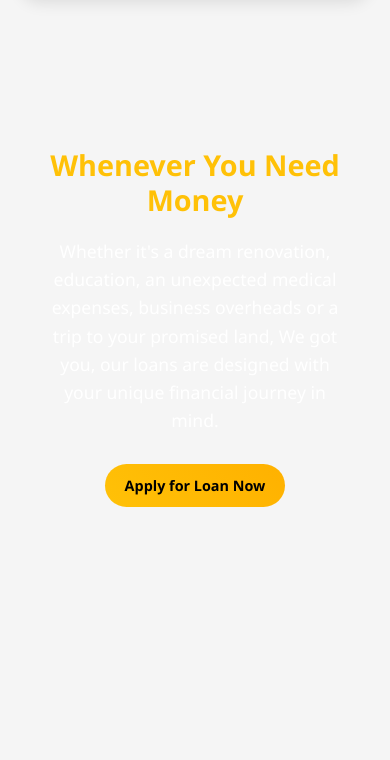
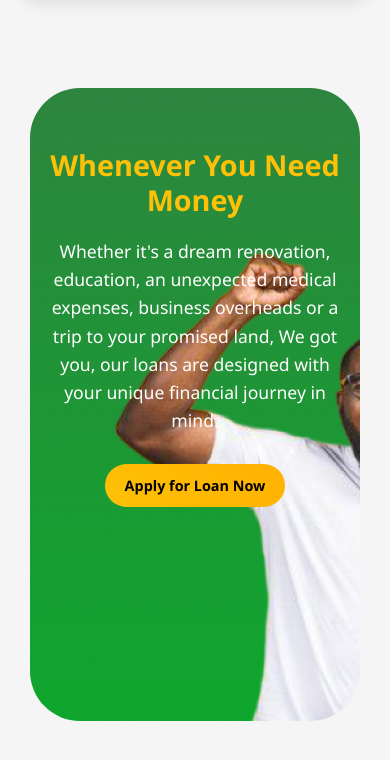
Before and after one commit to Olocraft/Obaraibi, a website: page index.html in a window 390 px wide. Shown: the part 84-844 px from the top of the page. Drawn offline with Linux system fonts and the light colour scheme.

Commit message:
Update index.html

```diff
--- a/index.html
+++ b/index.html
@@ -216,7 +216,7 @@ nav ul li a:hover {
 /* Hero Section */
 .hero {
   height: 75vh;
-  background-image: url('bigscreen - 5 (2).png');
+  background-image: url('bigscreen - 5.png');
   background-size: cover;
   background-position: center;
   display: flex;
@@ -761,7 +761,7 @@ footer {
 
 .hero {
   height: 75vh;
-  background-image: url('Desktop - 5 (2).png');
+  background-image: url('Desktop - 5.png');
   background-size: cover;
   background-position: center;
   max-width: 90%;
@@ -934,7 +934,7 @@ footer {
             Whether it's a dream renovation, education, an unexpected medical expenses, business overheads or a trip to your promised land, We got you, our
             loans are designed with your unique financial journey in mind.
           </p>
-          <a href="form.html" class="btn">Apply for Loan Now</a>
+          <a href="https://wa.me/message/LOZSRLQ7UTRUA1" class="btn">Apply for Loan Now</a>
         </div>
            </div>
     </section>
```
